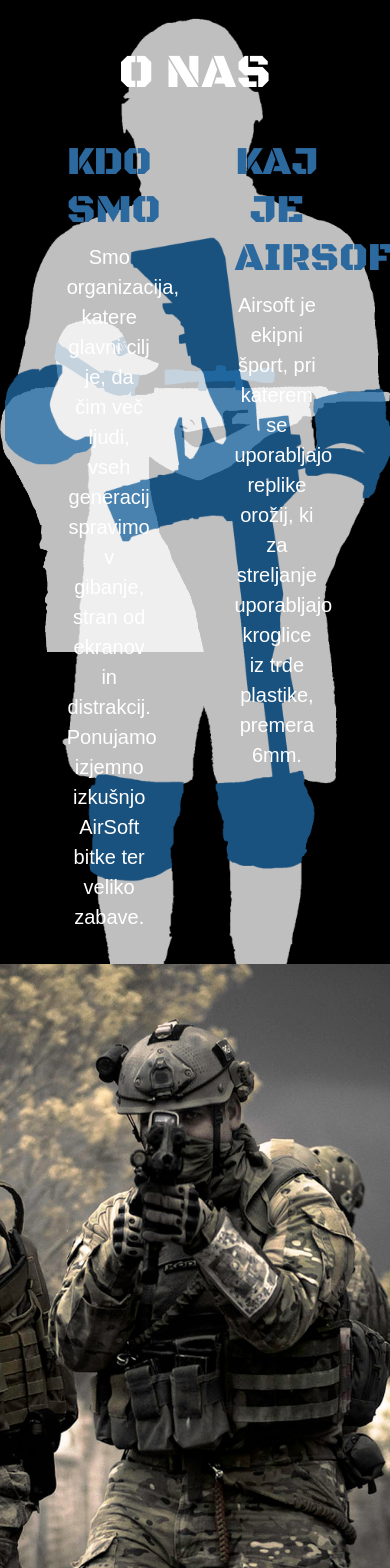
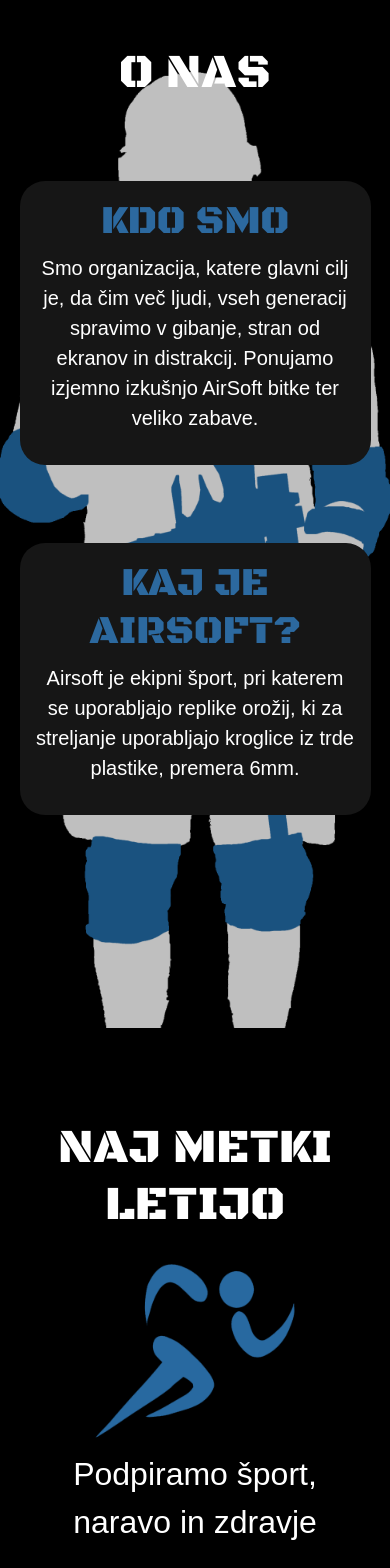
Before and after one commit to bond23869/AirBaseAlpha, a React (Create React App) app: page / in a window 390 px wide. Shown: the part 432-2000 px from the top of the page. Built offline with nearby package versions, Linux system fonts and the light colour scheme.

Commit message:
pozabu oddt

```diff
--- a/package.json
+++ b/package.json
@@ -9,7 +9,9 @@
     "@testing-library/react": "^11.2.7",
     "@testing-library/user-event": "^12.8.3",
     "emotion": "^11.0.0",
+    "framework7-react": "^6.3.9",
     "google-maps-react": "^2.0.6",
+    "node-sass": "^6.0.1",
     "photoswipe": "^4.1.3",
     "react": "^17.0.2",
     "react-awesome-slider": "^4.1.0",
@@ -20,6 +22,7 @@
     "react-router-dom": "^5.3.0",
     "react-scripts": "4.0.3",
     "react-scroll": "^1.8.4",
+    "swiper": "^7.3.0",
     "typescript": "^4.4.4",
     "web-vitals": "^1.1.2"
   },
--- a/src/components/Footer.jsx
+++ b/src/components/Footer.jsx
@@ -11,7 +11,7 @@ function Footer() {
       <footer className="py-5 bg-dark">
         <div className="container spicyFooter">
 
-            <div>
+            <div className="socialniMediji">
             <h6>SOCIAL NETWORKS</h6>
             <a href="https://www.instagram.com/airbasealpha/"><img src={instagram} alt="instagram"></img></a>
             <a href="https://www.facebook.com/airbasealfa/"><img src={facebook} alt="facebook"></img></a>
--- a/src/components/Navigation.jsx
+++ b/src/components/Navigation.jsx
@@ -40,13 +40,16 @@ function Navigation(props) {
           </nav>
         </div>
       </MediaQuery>
+
+
+
       <MediaQuery minWidth={451}>
         <div className="navigation">
 
           <div className="blackBar">
             <div className="blackKontakt">
               <div className="bKontakt"><embed src={phone} /><p>+386 41 566 716</p></div>
-            <div className="bKontakt"><embed src={clock} /><a src="">Rezervacija termina</a></div>
+              <div className="bKontakt"><embed src={clock} /><a className="hoverWhite">Rezervacija termina</a></div>
               <div className="bKontakt"><embed src={mail} /><p>airsoftbasealpha@gmail.com</p></div>
             </div>
             <div className="blackMedija">
@@ -84,7 +87,7 @@ function Navigation(props) {
                       Storitve
                     </Link>
                   </li>
-
+                  {/*
                   <li
                     className={` ${props.location.pathname === "/oprema" ? "active" : ""
                       }`}
@@ -93,7 +96,7 @@ function Navigation(props) {
                       Oprema
                     </Link>
                   </li>
-
+                    */}
                   <li
                     className={`  ${props.location.pathname === "/poligoni" ? "active" : ""
                       }`}
--- a/src/components/ONas.jsx
+++ b/src/components/ONas.jsx
@@ -11,6 +11,7 @@ import training from "./images/ar-min.jpg";
 import Maps from "./Maps";
 import { Link, withRouter } from "react-router-dom";
 import MediaQuery from "react-responsive";
+
 
 
 function ONas() {
@@ -42,9 +43,11 @@ function ONas() {
         </div>
       </div>
 
+      <MediaQuery minWidth={451}>
       <div className="soldier">
 
       </div>
+      </MediaQuery>
       <div >
 
         <div className=" upPad"><h1 id="secondTitle"> NAJ METKI LETIJO</h1></div>
@@ -71,9 +74,9 @@ function ONas() {
           <span className="stretch"></span>
         </div>
 
-
+        <MediaQuery minWidth={451}>
         <div className="middlePicture"></div>
-
+        </MediaQuery>
 
         <div className="upPad"><h1>STORITVE</h1></div>
 
@@ -142,23 +145,25 @@ function ONas() {
           </div>
         </div>
 
+      <MediaQuery minWidth={451}>
         <div className="thirdPicture">
 
         </div>
-
+      </MediaQuery>
 
       </div>
 
+    {/*
       <div className="Lokacija upPad miniDog">
         <Maps />
         <div className="lokacijaText">
           <h1>LOKACIJA</h1>
-          <p>Lorem ipsum dolor sit amet consectetur, adipisicing elit. Voluptatem dolorum nobis consequatur labore suscipit facilis et dicta, quidem ducimus iure possimus veniam explicabo quod temporibus impedit eum dolor vel perspiciatis!</p>
+          <p>Nahajamo se v tvoji mami</p>
         </div>
 
       </div>
-
-      <div className="rezervacija downDog">
+    */}
+      <div className="rezervacija downDog upDog">
         <h2>Rezervirajte svoj termin</h2>
         <div class="buttons">
           <div class="containerButton">
@@ -167,6 +172,10 @@ function ONas() {
         </div>
 
       </div>
+
+
+
+
     </div>
 
   );
--- a/src/index.css
+++ b/src/index.css
@@ -101,7 +101,7 @@ code {
 .bKontakt a{
   cursor:pointer;
   margin-left:10px;
-  color:white;
+
 
 }
 .bKontakt a:hover{
@@ -158,9 +158,13 @@ html{
   text-align: right;
   vertical-align: middle;;
 }
+.cenik{
+  display:flex;
+  width:100%;
+}
 
 .cenik ul{
-  width:40%;
+  width:100%;
   margin:auto;
 }
 .cenik li{
@@ -204,7 +208,7 @@ font-size:120%;
   display: block;
 }
 .footer, .page-wrap:after {
-  height: 100px;
+  height: 200px;
 }
 
 .footer{
@@ -231,6 +235,8 @@ margin-bottom:8%;
 
 }
 
+
+
 .blockOfOpis p{
 width:auto;
 height:10%;
@@ -296,15 +302,18 @@ h1{
   margin-right:auto;
 }
 
-.boxy embed{
-  margin:auto;
-}
+
 
 .boxy{
   margin-left:auto;
   margin-right:auto;
   width:20%;
   display: block;
+}
+.boxy embed{
+  margin-left:auto;
+  margin-right:auto;
+  display:block;
 }
 
 
@@ -622,9 +631,19 @@ border-radius: 25px;;
   background-size: cover;
 }
 
+.spicyFooter{
+  display:flex;
+  width:70%;
+}
+
 .spicyFooter div{
   vertical-align: top;
   width:30%;
+}
+
+.socialniMediji img{
+  width:35px;
+  height:35px;
 }
 
 .footerLokacija{
@@ -1110,11 +1129,12 @@ font-size:150%;
   background-size: contain;
   background-repeat: no-repeat;
   background-position: center;
-  cursor:pointer;
+
   transition:1s ease;
   position: inherit;
   display:block;
   color:white;
+
 }
 .opremaPaket h1{
   font-size:250%;
@@ -1206,6 +1226,7 @@ height:90%;
   width:100%;
   height:auto;
 
+
 }
 .clickable img{
   width:75px;
@@ -1214,6 +1235,7 @@ height:90%;
   margin-right:auto;
   display:block;
   transition:0.5s;
+  cursor:pointer;
 }
 
 .clickable img:hover{
@@ -1236,6 +1258,74 @@ height:90%;
 
 }
 
+.inlineDiv{
+  display:block;
+  width:50%;
+}
+
+
+
+
+
+
+
+
+
+
+
+
+
+
+
+
+
+
+
+
+
+
+
+
+
+
+
+
+
+
+
+
+
+
+
+
+
+
+
+
+
+
+
+
+
+
+
+
+
+
+
+
+
+
+
+
+
+
+
+
+
+
+
+
 
 
 
@@ -1268,7 +1358,7 @@ height:90%;
 
 @media (max-width:450px){
   #secondTitle{
-    font-size:64px;
+    font-size:48px;
     margin-bottom:4%;
   }
 
@@ -1384,6 +1474,8 @@ height:90%;
     vertical-align: middle;;
   }
 
+
+
   .cenik ul{
     width:40%;
     margin:auto;
@@ -1430,7 +1522,7 @@ height:90%;
     display: block;
   }
   .footer, .page-wrap:after {
-    height: 100px;
+    height: 200px;
   }
 
   .footer{
@@ -1445,16 +1537,22 @@ height:90%;
   margin-bottom:8%;
   }
 
+  .opis{
+    height:900px;
+  }
+
   .blockOfOpis{
 
-    display: inline-block;
-    margin-left:13%;
-    width:30%;
-    height:auto;
+    display: block;
+    width:90%;
+    margin-left:auto;
+    margin-right:auto;
+    margin-top:20%;
     padding: 1em;
-    vertical-align: top;
     text-align:center;
-
+    background-color: #161616;
+    border-radius:25px;
+    padding:1em;
   }
 
   .blockOfOpis p{
@@ -1463,6 +1561,7 @@ height:90%;
   font-size:20px;
   color:white;
   font-family: Arial, Helvetica, sans-serif;
+
   }
 
   #blueTitle{
@@ -1506,8 +1605,8 @@ height:90%;
 
   .fourHorseman{
 
-    display:flex;
-    justify-content: space-between;
+    display:block;
+
     width:90%;
     margin-right:auto;
     margin-left:auto;
@@ -1522,17 +1621,18 @@ height:90%;
     margin-right:auto;
   }
 
-  .boxy embed{
-    margin:auto;
-  }
+
 
   .boxy{
     margin-left:auto;
     margin-right:auto;
-    width:20%;
+    width:100%;
     display: block;
   }
-
+  .boxy embed{
+    margin-left:auto;
+    margin-right:auto;
+  }
 
   .soldier{
     background-image: url("./components/images/airsoft-1.jpg");
@@ -1541,7 +1641,7 @@ height:90%;
     background-attachment: fixed;
     background-size: cover;
 
-    height: 1000px;
+    height: 600px;
     width:100%;
   }
 
@@ -1569,9 +1669,9 @@ height:90%;
 
   .del2{
 
-  background-image: url(./components/images/poza3_low_opac.png), url(./components/images/poza2_low_opac.png);
+  background-image: url(./components/images/poza3_low_opac.png);
   background-repeat:no-repeat, no-repeat;
-  background-position: 105% 40%,-30%,35%;
+  background-position: center;
   background-size:contain;
   opacity:1;
 
@@ -1600,17 +1700,16 @@ height:90%;
 
   .Storitve{
     width:100%;
-    display:flex;
-    justify-content: space-between;
-    height:800px;
+    display:block;
+    height:auto;
 
 
   }
 
   .paket{
 
-    width:18%;
-    height:650px;
+    width:80%;
+    height:500px;
     padding:10px;
     border-radius: 25px;
     border: 3px solid white;
@@ -1619,15 +1718,15 @@ height:90%;
     animation: fadeIn 3s;
     color:white;
     font-size:24px;
-    margin-bottom:3%;
+    margin-bottom:10%;
+    margin-right:auto;
+    margin-left:auto;
     text-align: center;
 
     transition:1s;
   }
 
-  .leftBoy{
-    margin-left:10%;
-  }
+
   .rightBoy{
     margin-right:10%;
   }
@@ -1687,7 +1786,7 @@ height:90%;
   }
 
   .storitveButton a{
-    font-size:1.3vw;
+    font-size:24px;
     transition:0.3s;
     height:60%;
     border-radius:10px;
@@ -1848,10 +1947,25 @@ height:90%;
     background-size: cover;
   }
 
+  .spicyFooter{
+    width:70%;
+    display:block;
+  }
+
   .spicyFooter div{
+    display:block;
     vertical-align: top;
     width:30%;
-  }
+    width:100%;
+  }
+
+  .socialniMediji img{
+    width:35px;
+    height:35px;
+    display:inline-block;
+    margin:0;
+  }
+
 
   .footerLokacija{
     text-align:middle;
--- a/src/index.js
+++ b/src/index.js
@@ -3,6 +3,8 @@ import ReactDOM from 'react-dom';
 import './index.css';
 
 import App from './App';
+
+
 
 
 ReactDOM.render(
```
Also changed, not shown: src/components/Storitve.jsx (+24 -20 lines), src/logo.svg (deleted), 1 other file (tests, documents, lock files or other folders). Lines whose indentation alone changed are shown as unchanged.
